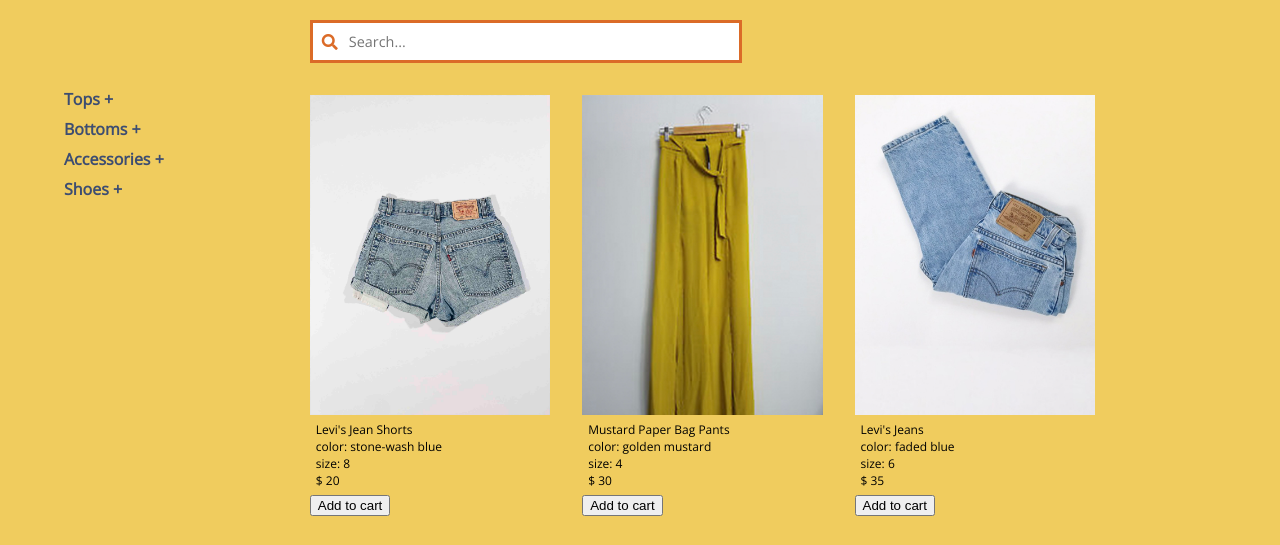
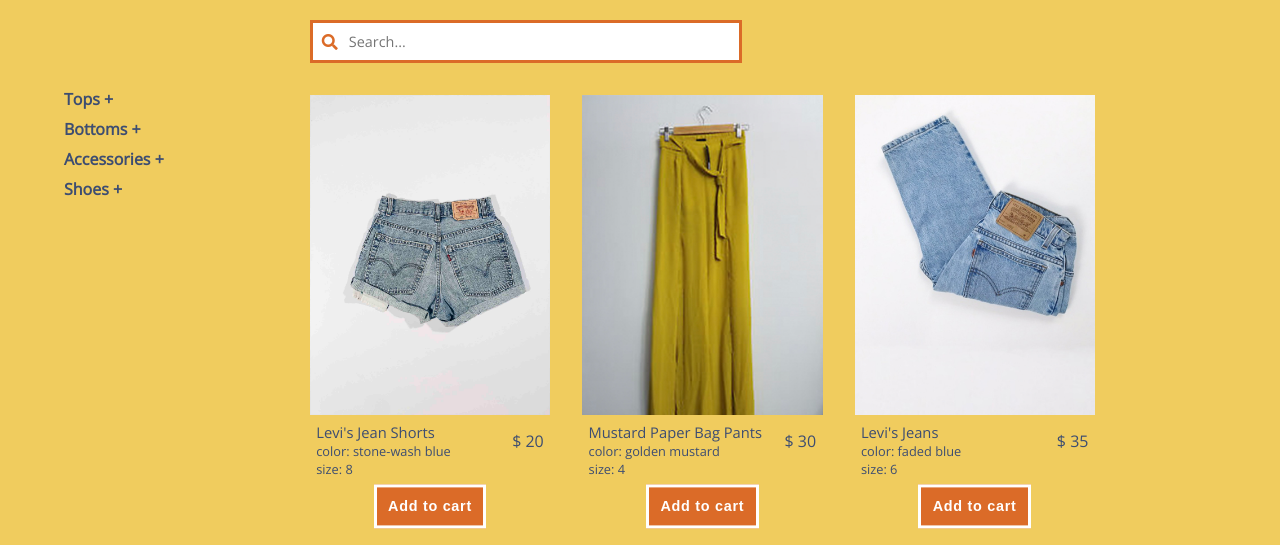
Before and after one commit to sigridstens/thrift-my-closet, a plain HTML site: page index.htm in a window 1280 px wide. Shown: the part 221-766 px from the top of the page. Drawn offline with nearby package versions, Linux system fonts and the light colour scheme; a web font is replaced by a local one.

Commit message:
Added button style

```diff
--- a/css/main.css
+++ b/css/main.css
@@ -33,7 +33,14 @@ body {
     font-family: 'Open Sans', 'FontAwesome', sans-serif;
 }
 
-#app {
+button {
+    padding: .75em .8em;
+    background-color: #db6b28;
+    border: 3px #fff solid;
+    color: white;
+    font-size: .9em;
+    font-weight: bold;
+    letter-spacing: .05em;
 
 }
 
@@ -117,7 +124,7 @@ aside.sidebar ul ul li:hover {
 }
 
 
-/*Product Gallery Styles*/
+/*Search and Product Gallery Styles*/
 .product-section {
     margin: 1em 2em;
     flex-basis: 90%;
@@ -157,7 +164,28 @@ figcaption.product-caption ul {
     list-style-type: none;
     padding: 0;
     margin: .5em;
-    font-size: .75em;
+    font-size: .8em;
+    color: #3d4d71;
+}
+
+.product-name{
+    font-size: 1.15em;
+}
+
+.product-price {
+    text-align: right;
+    transform: translateY(-3em);
+    font-size: 1.25em;
+}
+
+.product-label {
+    font-weight: 600;
+}
+
+figure button {
+    display: flex;
+    margin: 0 auto 1.5em auto;
+    transform: translateY(-1.5em);
 }
 
 /*Footer Styles*/
--- a/script.js
+++ b/script.js
@@ -16,10 +16,12 @@ Vue.component ('inventory-component', {
             <img class="gallery-tile" v-bind:src="product.imgRoute" v-bind:alt="product.name">
             <figcaption class="product-caption">
                 <ul>
-                    <li>{{product.name}}</li>
-                    <li>color: {{product.color}}</li>
-                    <li>size: {{product.size}}</li>
-                    <li>$ {{product.price}}</li>
+                    <li class="product-name">{{product.name}}</li>
+                    <li class="product-color">
+                        color: {{product.color}}</li>
+                    <li class="product-size">
+                        size: {{product.size}}</li>
+                    <li class="product-price">$ {{product.price}}</li>
                 </ul>
                 <button type="button" v-on:click="$emit('add-to-cart', product)">Add to cart</button>
             </figcaption>
@@ -135,7 +137,7 @@ new Vue ({
                 size: 8,
                 price: 35.00,
                 imgRoute: "img/pink-pants.jpg",
-                id: 6,
+                id: 7,
                 category: "bottoms",
                 subcategory: "pants",
                 keywords: "pink party pants blush 8"
@@ -147,7 +149,7 @@ new Vue ({
                 size: 6,
                 price: 30.00,
                 imgRoute: "img/bluejeans.jpg",
-                id: 6,
+                id: 8,
                 category: "bottoms",
                 subcategory: "jeans",
                 keywords: "blue denim jeans faded ocean 6"
@@ -156,10 +158,10 @@ new Vue ({
             {
                 name: "Black Silk Pants",
                 color: "ink black",
-                size: 8,
+                size: 6,
                 price: 35.00,
                 imgRoute: "img/silkpants.jpg",
-                id: 6,
+                id: 9,
                 category: "bottoms",
                 subcategory: "pants",
                 keywords: "black silk pants ink 8"
```
Also changed, not shown: 1 other file.
